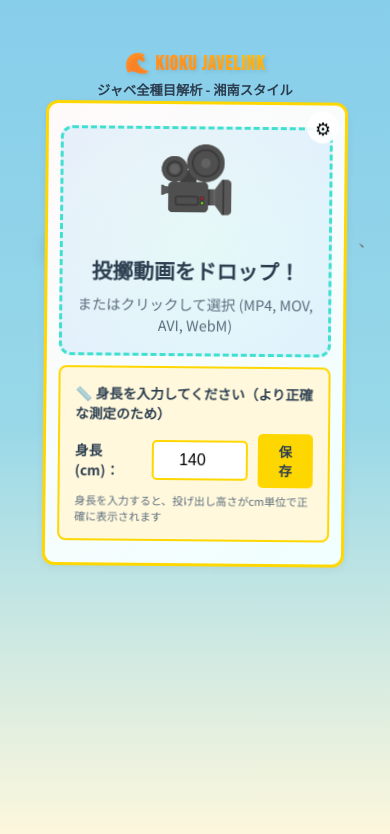
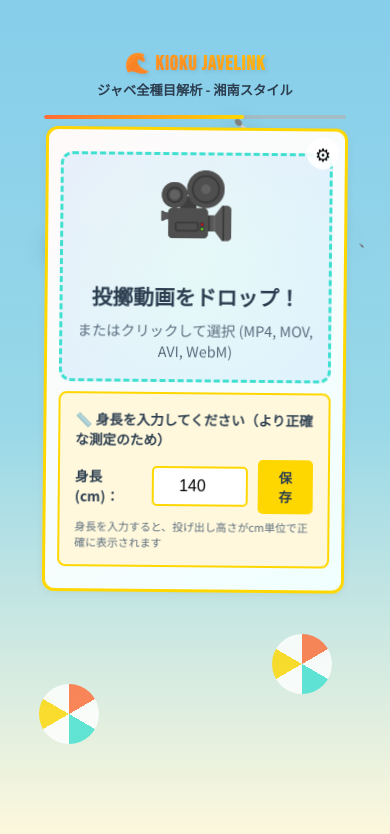
Before and after one commit to kotor-1/Javelink-KIOKU, a website: page public/index.html in a window 390 px wide. Drawn offline with Linux system fonts and the light colour scheme.

```diff
--- a/public/index.html
+++ b/public/index.html
@@ -54,7 +54,7 @@
             width: 100%;
             height: 150px;
             background: linear-gradient(180deg, transparent, #1E90FF);
-            z-index: -1;
+            z-index: 1;
         }
 
         .wave {
@@ -147,6 +147,8 @@
             cursor: pointer;
             transition: transform 0.3s;
             filter: drop-shadow(0 5px 10px rgba(0,0,0,0.3));
+            display: block !important; /* 確実に表示 */
+            opacity: 1; /* 透明度を確実に設定 */
         }
 
         .javelin-item:hover {
@@ -234,6 +236,34 @@
             color: #2C3E50;
             font-size: 0.95rem;
             font-weight: 700;
+        }
+
+        /* プログレスバー/スライダー装飾 */
+        .progress-slider {
+            width: 100%;
+            height: 4px;
+            background: rgba(255, 107, 53, 0.2);
+            border-radius: 2px;
+            margin: 1rem 0;
+            position: relative;
+            overflow: hidden;
+        }
+
+        .progress-slider::before {
+            content: '';
+            position: absolute;
+            top: 0;
+            left: 0;
+            height: 100%;
+            width: 60%;
+            background: linear-gradient(90deg, #FF6B35, #FFD700);
+            border-radius: 2px;
+            animation: slide-progress 3s ease-in-out infinite;
+        }
+
+        @keyframes slide-progress {
+            0%, 100% { width: 20%; }
+            50% { width: 80%; }
         }
 
         /* サーフボード型のカード */
@@ -778,8 +808,15 @@
             }
 
             /* 背景演出は軽量化：海/雲は非表示でもOKだが、競技SVGは表示 */
-            .sun, .cloud, .ocean, .wave, .seagull, .beach-ball {
+            .sun, .cloud, .ocean, .wave, .seagull {
                 display: none !important;
+            }
+
+            /* ビーチボールは表示 */
+            .beach-ball {
+                display: block !important;
+                animation: none !important;
+                opacity: 0.8;
             }
 
             /* 競技SVGは表示（静止推奨） */
@@ -788,10 +825,14 @@
                 animation: none !important;
                 z-index: 3;
                 opacity: 0.9;
+                position: fixed !important;
+                visibility: visible !important;
             }
 
             .javelin-ball, .turbo-jav, .javelin-spear {
                 display: block !important;
+                visibility: visible !important;
+                opacity: 1 !important;
             }
 
             /* コンテナとカード */
@@ -926,7 +967,7 @@
             }
 
             /* 説明テキストを表示（省略しない） */
-            .result-description {
+            .result-description, .result-desc {
                 display: block;
                 font-size: clamp(11px, 3.1vw, 13px);
                 color: #6B7280;
@@ -1002,6 +1043,13 @@
     <div class="cloud cloud1"></div>
     <div class="cloud cloud2"></div>
     <div class="seagull">🦅</div>
+
+    <!-- 波のアニメーション -->
+    <div class="ocean">
+        <div class="wave"></div>
+        <div class="wave"></div>
+        <div class="wave"></div>
+    </div>
 
     <!-- ジャベリック用品 -->
     <svg class="javelin-item javelin-ball" title="ジャベリックボール" viewBox="0 0 150 100" style="width: 100px; height: 67px; top: 25%; left: 10%;">
@@ -1119,18 +1167,12 @@
     <div class="beach-ball beach-ball1"></div>
     <div class="beach-ball beach-ball2"></div>
 
-    <!-- 波のアニメーション -->
-    <div class="ocean">
-        <div class="wave"></div>
-        <div class="wave"></div>
-        <div class="wave"></div>
-    </div>
-
     <!-- メインコンテンツ -->
     <div class="container">
         <div class="title-container">
             <h1 class="main-title">🌊 KIOKU JAVELINK</h1>
             <p class="subtitle">ジャベ全種目解析 - 湘南スタイル</p>
+            <div class="progress-slider"></div>
         </div>
 
         <div class="surfboard-card">
```
